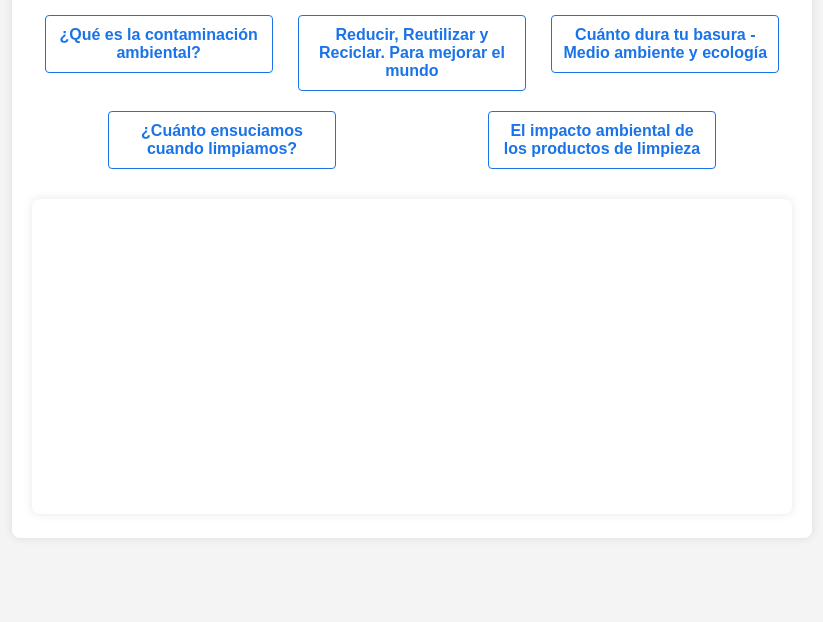
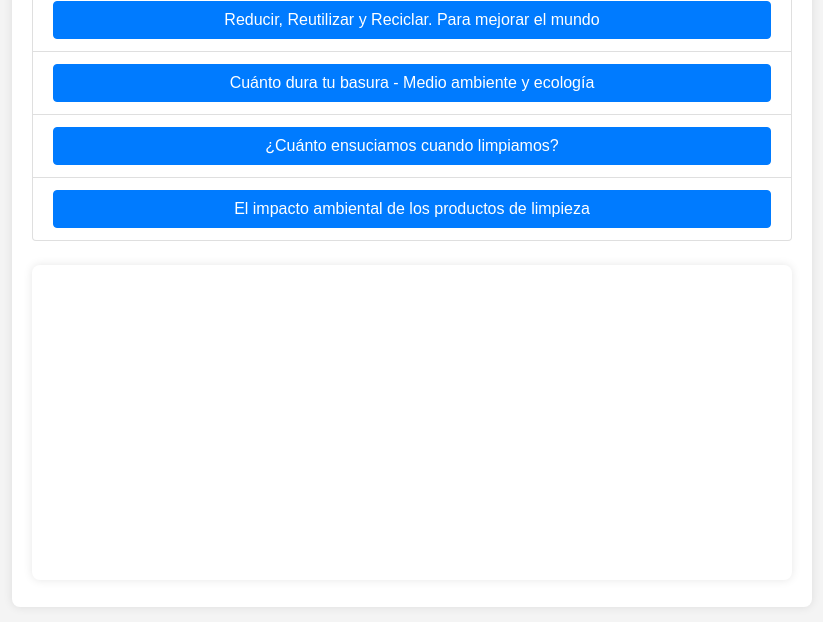
Before and after one commit to alpanadero/custom-nahi, a plain HTML site: page index.html in a window 1280 px wide. Shown: the part 178-800 px from the top of the page, without its empty margins (228-1051 px from the left). Drawn offline with nearby package versions, Linux system fonts and the light colour scheme.

Commit message:
Update index.html

```diff
--- a/index.html
+++ b/index.html
@@ -4,6 +4,8 @@
   <meta charset="UTF-8">
   <meta name="viewport" content="width=device-width, initial-scale=1.0">
   <title>Videos y Notas</title>
+  <link href="https://stackpath.bootstrapcdn.com/bootstrap/4.5.2/css/bootstrap.min.css" rel="stylesheet">
+  <link href="https://cdnjs.cloudflare.com/ajax/libs/animate.css/4.1.1/animate.min.css" rel="stylesheet">
   <style>
     body {
       font-family: 'Arial', sans-serif;
@@ -14,7 +16,6 @@
       height: 100vh;
       margin: 0;
     }
-
     .container {
       background-color: #fff;
       padding: 20px;
@@ -23,50 +24,17 @@
       width: 90%;
       max-width: 800px;
       box-sizing: border-box;
+      animation: fadeIn 1s;
     }
-
     h1 {
       color: #333;
       text-align: center;
       margin-bottom: 20px;
     }
-
-    ul {
-      list-style-type: none;
-      padding: 0;
-      display: flex;
-      justify-content: space-around;
-      flex-wrap: wrap;
-    }
-
-    li {
-      margin: 10px 0;
-      width: 100%;
-    }
-
-    a {
-      text-decoration: none;
-      color: #1a73e8;
-      font-weight: bold;
-      display: block;
-      text-align: center;
-      padding: 10px;
-      border: 1px solid #1a73e8;
-      border-radius: 4px;
-      transition: background-color 0.3s, color 0.3s;
-      box-sizing: border-box;
-    }
-
-    a:hover {
-      background-color: #1a73e8;
-      color: #fff;
-    }
-
     .video-container {
       margin-top: 20px;
       text-align: center;
     }
-
     iframe {
       width: 100%;
       height: 315px;
@@ -74,40 +42,42 @@
       border-radius: 8px;
       box-shadow: 0 0 10px rgba(0, 0, 0, 0.1);
     }
-
-    @media (min-width: 600px) {
-      li {
-        width: 45%;
-      }
+    .btn {
+      transition: transform 0.3s;
     }
-
-    @media (min-width: 900px) {
-      li {
-        width: 30%;
-      }
+    .btn:hover {
+      transform: scale(1.05);
+    }
+    @keyframes fadeIn {
+      from { opacity: 0; }
+      to { opacity: 1; }
     }
   </style>
 </head>
 <body>
-  <div class="container">
-    <h1>Videos y Notas</h1>
-    <ul>
-      <li><a href="#" data-video="https://www.youtube.com/embed/SATxaT0rZiw">¿Qué es la contaminación ambiental?</a></li>
-      <li><a href="#" data-video="https://www.youtube.com/embed/cvakvfXj0KE">Reducir, Reutilizar y Reciclar. Para mejorar el mundo</a></li>
-      <li><a href="#" data-video="https://www.youtube.com/embed/u8pgTKgcr5A">Cuánto dura tu basura - Medio ambiente y ecología</a></li>
-      <li><a href="#" data-video="https://www.eitb.eus/es/noticias/sociedad/detalle/9094791/cuanto-ensuciamos-cuando-limpiamos-los-productos-de-limpieza-son-perjudiciales-para-medioambiente-y-salud/">¿Cuánto ensuciamos cuando limpiamos?</a></li>
-      <li><a href="#" data-video="https://anna.com.co/el-impacto-ambiental-de-los-productos-de-limpieza/">El impacto ambiental de los productos de limpieza</a></li>
+  <div class="container animate__animated animate__fadeIn">
+    <h1 class="animate__animated animate__fadeInDown">Videos y Notas</h1>
+    <ul class="list-group">
+      <li class="list-group-item"><a href="#" data-video="https://www.youtube.com/embed/SATxaT0rZiw" class="btn btn-primary btn-block animate__animated animate__fadeInUp">¿Qué es la contaminación ambiental?</a></li>
+      <li class="list-group-item"><a href="#" data-video="https://www.youtube.com/embed/cvakvfXj0KE" class="btn btn-primary btn-block animate__animated animate__fadeInUp animate__delay-1s">Reducir, Reutilizar y Reciclar. Para mejorar el mundo</a></li>
+      <li class="list-group-item"><a href="#" data-video="https://www.youtube.com/embed/u8pgTKgcr5A" class="btn btn-primary btn-block animate__animated animate__fadeInUp animate__delay-2s">Cuánto dura tu basura - Medio ambiente y ecología</a></li>
+      <li class="list-group-item"><a href="#" data-video="https://www.eitb.eus/es/noticias/sociedad/detalle/9094791/cuanto-ensuciamos-cuando-limpiamos-los-productos-de-limpieza-son-perjudiciales-para-medioambiente-y-salud/" class="btn btn-primary btn-block animate__animated animate__fadeInUp animate__delay-3s">¿Cuánto ensuciamos cuando limpiamos?</a></li>
+      <li class="list-group-item"><a href="#" data-video="https://anna.com.co/el-impacto-ambiental-de-los-productos-de-limpieza/" class="btn btn-primary btn-block animate__animated animate__fadeInUp animate__delay-4s">El impacto ambiental de los productos de limpieza</a></li>
     </ul>
-    <div class="video-container">
-      <iframe id="videoFrame" src=""></iframe>
+    <div class="video-container mt-4">
+      <iframe id="videoFrame" src="" class="animate__animated animate__fadeInUp"></iframe>
     </div>
   </div>
+  <script src="https://code.jquery.com/jquery-3.5.1.slim.min.js"></script>
+  <script src="https://cdn.jsdelivr.net/npm/@popperjs/core@2.9.2/dist/umd/popper.min.js"></script>
+  <script src="https://stackpath.bootstrapcdn.com/bootstrap/4.5.2/js/bootstrap.min.js"></script>
   <script>
     document.querySelectorAll('a[data-video]').forEach(link => {
       link.addEventListener('click', function(event) {
         event.preventDefault();
         const videoUrl = this.getAttribute('data-video');
         document.getElementById('videoFrame').src = videoUrl;
+        document.getElementById('videoFrame').classList.add('animate__animated', 'animate__fadeInUp');
       });
     });
   </script>
```
